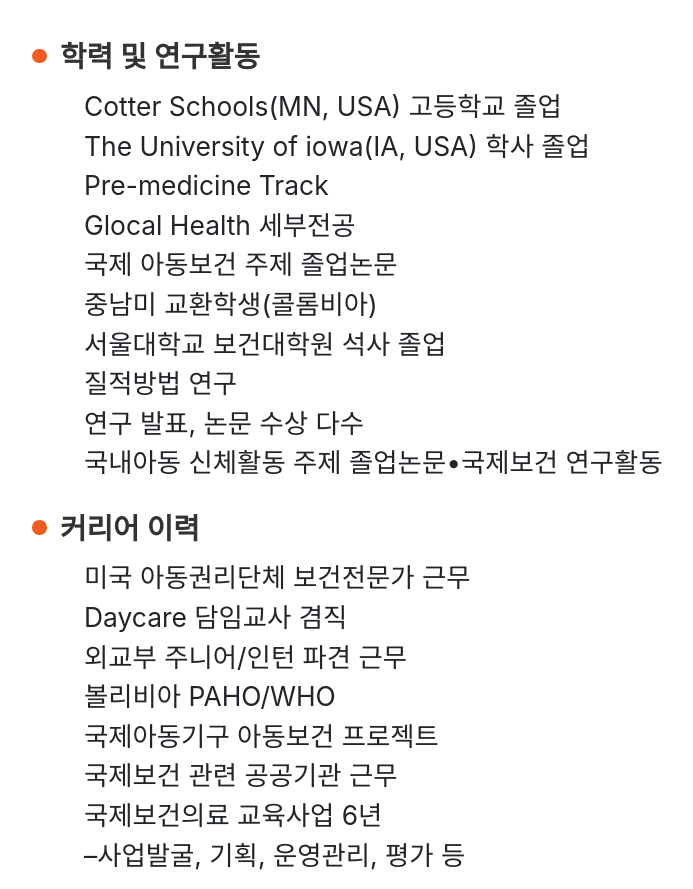
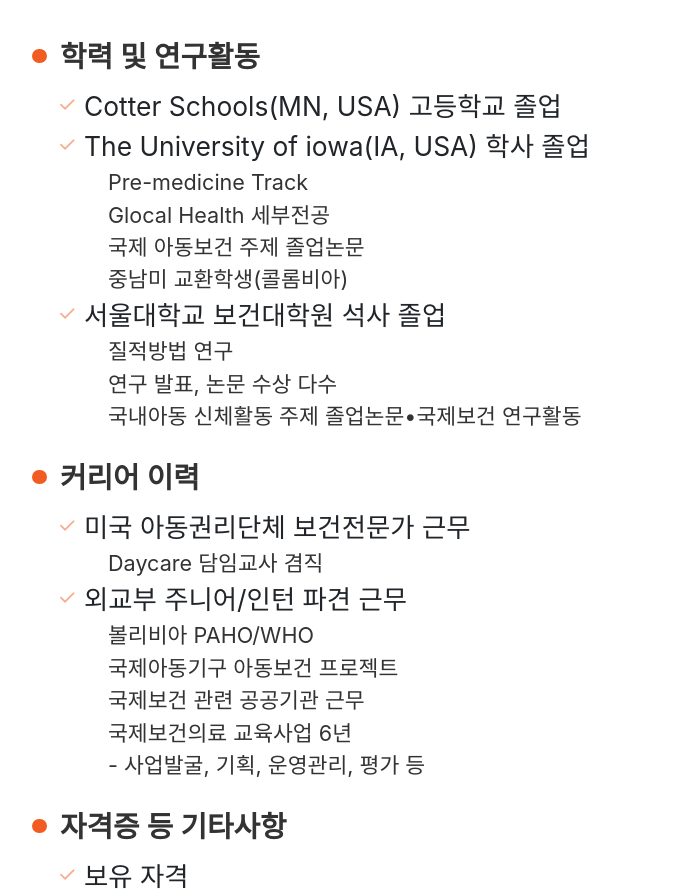
Before and after one commit to chaelsea000/lacals_test, a website: page whoweare.html in a window 1280 px wide. Shown: the part 940-1829 px from the top of the page, without its empty margins (483-1176 px from the left). Drawn offline with Linux system fonts and the light colour scheme; files whose address does not match are found by name; a web font is replaced by a local one.

Commit message:
Update whoweare.html

```diff
--- a/whoweare.html
+++ b/whoweare.html
@@ -91,7 +91,7 @@
                   <li>볼리비아 PAHO/WHO</li>
                   <li>국제아동기구 아동보건 프로젝트</li>
                   <li>국제보건 관련 공공기관 근무</li>
-                  <li>국제보건의료 교육사업 6년<br>–사업발굴, 기획, 운영관리, 평가 등</li>
+                  <li>국제보건의료 교육사업 6년<br>- 사업발굴, 기획, 운영관리, 평가 등</li>
                 </ul>
               </li>
             </ul>
@@ -154,7 +154,7 @@
       </div>
     </section>
     <style>
-       .container-fluid {margin-top: 4rem;}
+       #content.container-fluid {margin-top: 4rem;}
        .profile {display: flex; gap: 10rem; justify-content: space-between; margin-bottom:15rem;}
        .profileImage {width: 20%; min-width: 34rem; max-width: 38rem;}
        .profileImage img {width: 100%; border-radius: 2rem;}
@@ -169,7 +169,7 @@
        .profileContentTitle {font-size:2.4rem; font-weight: 600; color: #333; margin-bottom: 1rem;}
        .profileContentList {font-size: 2.2rem; margin-bottom: 2.4rem;}
        .profileContentList > li {padding-left: 2rem;}
-       .profileContentList > li > li {padding-left: 1.2rem; font-size: 1.8rem; color: #333;}
+       .profileContentList > li > ul > li {padding-left: 2rem; font-size: 1.8rem; color: #333;}
 
        .profileTheme1 .profileIntro {font-size: 4.2rem; margin-top: 4rem; font-family: 'SDMisaeng'; font-style: italic;}
        .profileTheme2 .profileIntro {font-size: 2.6rem;}
@@ -177,14 +177,18 @@
        /*불렛 효과*/
        .profileContentTitle {position: relative; padding-left: 0rem;}
        .profileContentTitle:after {position: absolute; content:''; width: 1.2rem; height: 1.2rem; border-radius: 50%; background-color:#f15c22; left: -2.3rem; top: 0.7rem;}
-      /*.profileContentList {position: relative; padding-left: 4rem;}
+       .profileTheme1 .profileContentList > li {position: relative;}
+       .profileTheme1 .profileContentList > li:after {content: '\2713'; position: absolute; color:#f15c22; opacity: 0.5; left: -0.2rem; top: 0.1rem; font-size: 1.8rem;}
+
+      /*선 효과
+       .profileContentList {position: relative; padding-left: 4rem;}
        .profileContentList:after {position:absolute; content:''; width:0.2rem; height:calc(100% + 6rem); top: -2rem; left: -1.8rem; background-color:#f15c22;}
        .profileContentList:last-child:after {height: calc(100% + 2rem);}*/
        /*사용안함
        .profileTheme2 {flex-direction: column; align-items: center; justify-content: center; gap: 0;}
        .profileTheme2 .profileIntro {font-size:2.6rem; text-align: center;}*/
 
-       /*
+       /*추후 사ㅇㅖ정
        .profileGallery {width: 100%;
            &Title {font-size: 2.4rem; font-weight: 600; color:#333; margin-bottom: 1rem;}
            &Content {
```
